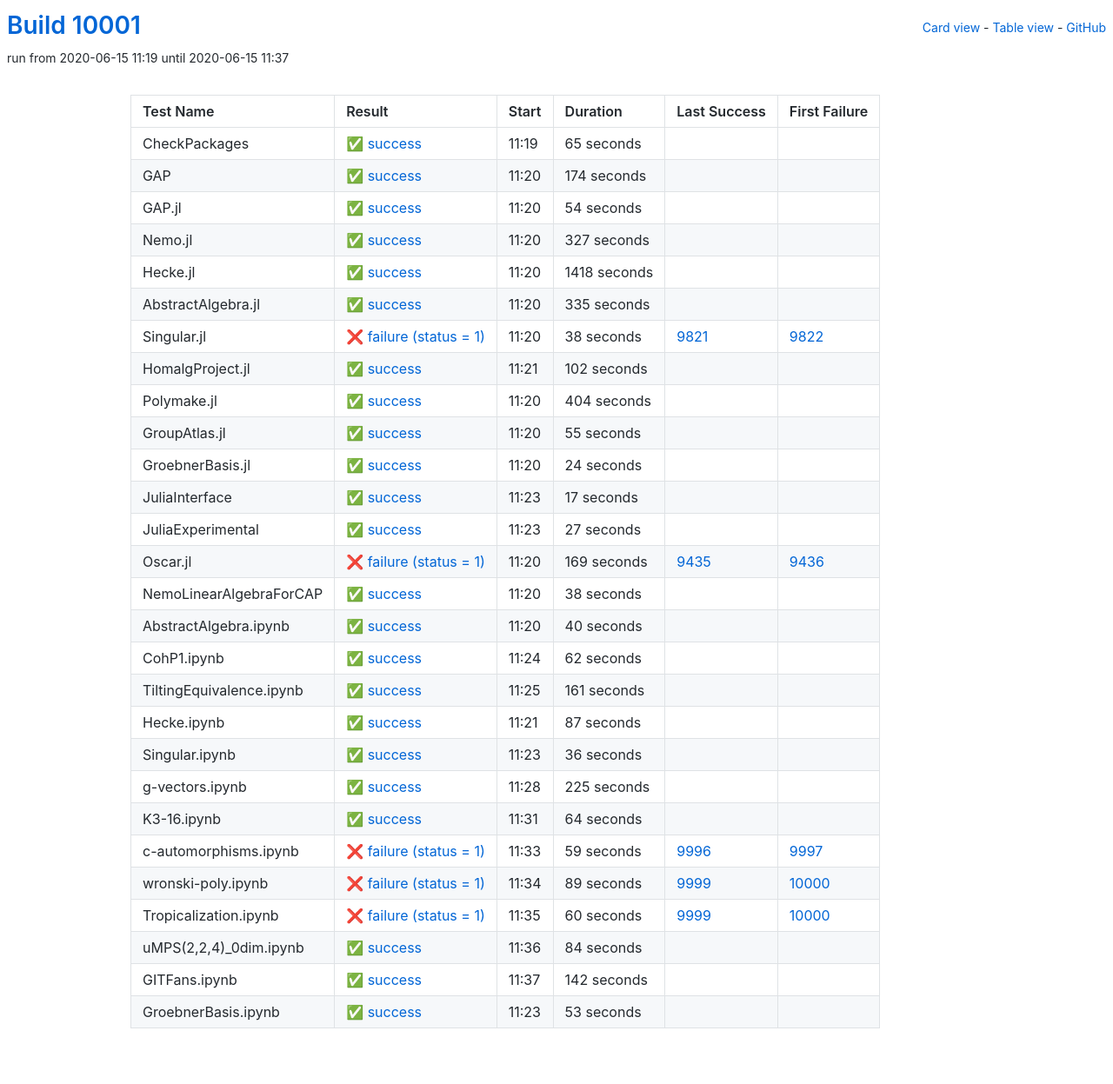
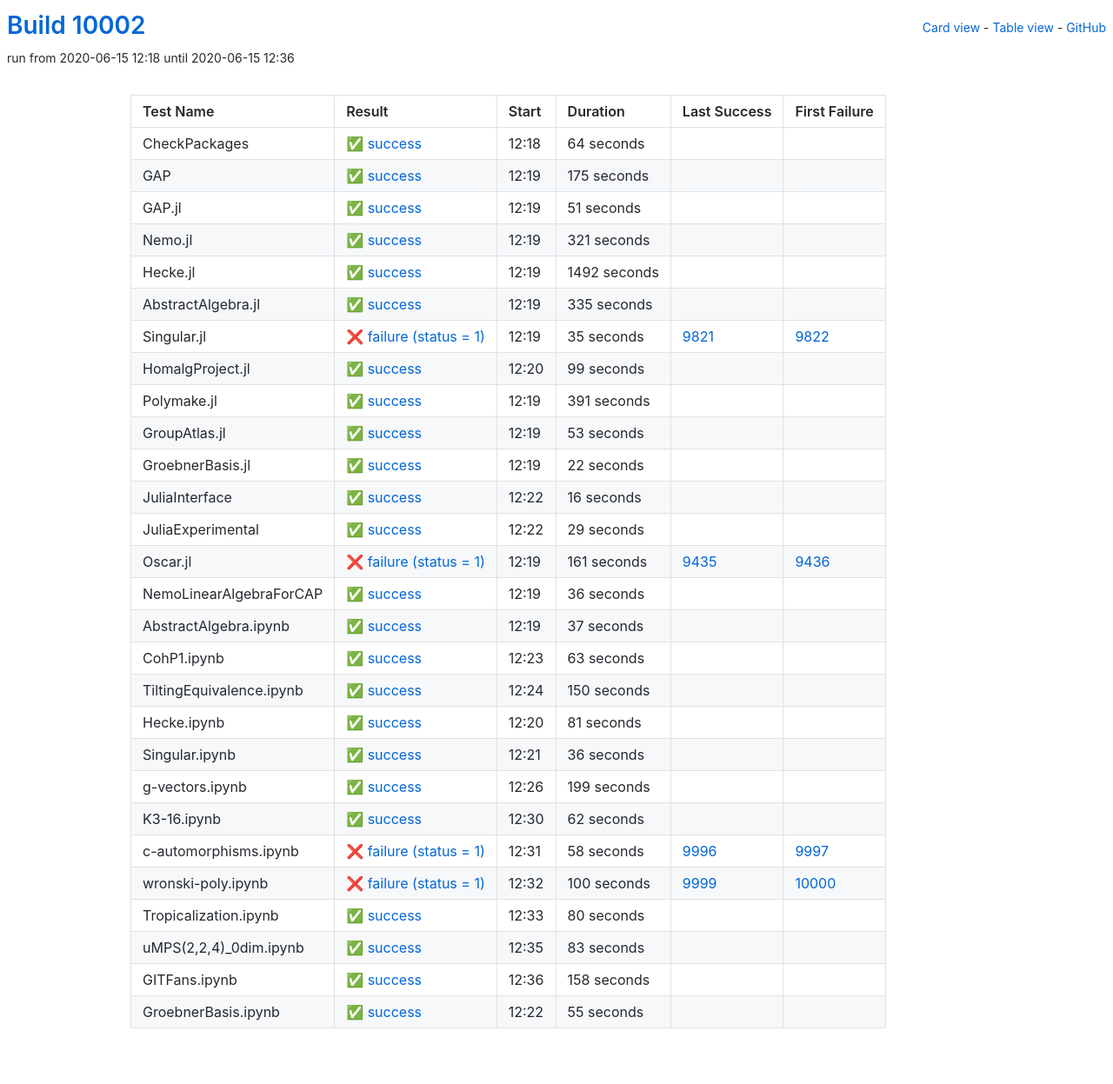
Before and after one commit to oscar-system/oscar-ci-status, a Jekyll site: the page built from table.html, in a window 1280 px wide. Shown: the whole page at 87% size. Built offline with Jekyll 4.4.1, drawn with Linux system fonts in a browser that asks for light colours.

Commit message:
Build #10002

```diff
--- a/_data/ci.yml
+++ b/_data/ci.yml
@@ -1,6 +1,6 @@
 ---
-build: 10001
-build_url: https://oscarci.mathematik.uni-kl.de/job/oscar/10001/
+build: 10002
+build_url: https://oscarci.mathematik.uni-kl.de/job/oscar/10002/
 job: oscar
 organization: oscar-system
 repo: oscar-ci-status
@@ -8,68 +8,68 @@
 tests:
 - name: CheckPackages
   id: checkpackages
-  log: https://oscarci.mathematik.uni-kl.de/job/oscar/10001/artifact/logs/build-10001/CheckPackages.log
-  start: 2020-06-15 11:19
+  log: https://oscarci.mathematik.uni-kl.de/job/oscar/10002/artifact/logs/build-10002/CheckPackages.log
+  start: 2020-06-15 12:18
   success: true
   exitcode: 0
   status: success
-  duration: 65
+  duration: 64
   last_success: false
   last_success_url:
   first_failure: false
   first_failure_url:
 - name: GAP
   id: gap
-  log: https://oscarci.mathematik.uni-kl.de/job/oscar/10001/artifact/logs/build-10001/GAP.log
-  start: 2020-06-15 11:20
+  log: https://oscarci.mathematik.uni-kl.de/job/oscar/10002/artifact/logs/build-10002/GAP.log
+  start: 2020-06-15 12:19
   success: true
   exitcode: 0
   status: success
-  duration: 174
+  duration: 175
   last_success: false
   last_success_url:
   first_failure: false
   first_failure_url:
 - name: GAP.jl
   id: gap-jl
-  log: https://oscarci.mathematik.uni-kl.de/job/oscar/10001/artifact/logs/build-10001/GAP.jl.log
-  start: 2020-06-15 11:20
+  log: https://oscarci.mathematik.uni-kl.de/job/oscar/10002/artifact/logs/build-10002/GAP.jl.log
+  start: 2020-06-15 12:19
   success: true
   exitcode: 0
   status: success
-  duration: 54
+  duration: 51
   last_success: false
   last_success_url:
   first_failure: false
   first_failure_url:
 - name: Nemo.jl
   id: nemo-jl
-  log: https://oscarci.mathematik.uni-kl.de/job/oscar/10001/artifact/logs/build-10001/Nemo.jl.log
-  start: 2020-06-15 11:20
+  log: https://oscarci.mathematik.uni-kl.de/job/oscar/10002/artifact/logs/build-10002/Nemo.jl.log
+  start: 2020-06-15 12:19
   success: true
   exitcode: 0
   status: success
-  duration: 327
+  duration: 321
   last_success: false
   last_success_url:
   first_failure: false
   first_failure_url:
 - name: Hecke.jl
   id: hecke-jl
-  log: https://oscarci.mathematik.uni-kl.de/job/oscar/10001/artifact/logs/build-10001/Hecke.jl.log
-  start: 2020-06-15 11:20
+  log: https://oscarci.mathematik.uni-kl.de/job/oscar/10002/artifact/logs/build-10002/Hecke.jl.log
+  start: 2020-06-15 12:19
   success: true
   exitcode: 0
   status: success
-  duration: 1418
+  duration: 1492
   last_success: false
   last_success_url:
   first_failure: false
   first_failure_url:
 - name: AbstractAlgebra.jl
   id: abstractalgebra-jl
-  log: https://oscarci.mathematik.uni-kl.de/job/oscar/10001/artifact/logs/build-10001/AbstractAlgebra.jl.log
-  start: 2020-06-15 11:20
+  log: https://oscarci.mathematik.uni-kl.de/job/oscar/10002/artifact/logs/build-10002/AbstractAlgebra.jl.log
+  start: 2020-06-15 12:19
   success: true
   exitcode: 0
   status: success
@@ -80,164 +80,164 @@
   first_failure_url:
 - name: Singular.jl
   id: singular-jl
-  log: https://oscarci.mathematik.uni-kl.de/job/oscar/10001/artifact/logs/build-10001/Singular.jl.log
-  start: 2020-06-15 11:20
+  log: https://oscarci.mathematik.uni-kl.de/job/oscar/10002/artifact/logs/build-10002/Singular.jl.log
+  start: 2020-06-15 12:19
   success: false
   exitcode: 1
   status: failure
-  duration: 38
+  duration: 35
   last_success: 9821
   last_success_url: https://oscarci.mathematik.uni-kl.de/job/oscar/9821/
   first_failure: 9822
   first_failure_url: https://oscarci.mathematik.uni-kl.de/job/oscar/9822/
 - name: HomalgProject.jl
   id: homalgproject-jl
-  log: https://oscarci.mathematik.uni-kl.de/job/oscar/10001/artifact/logs/build-10001/HomalgProject.jl.log
-  start: 2020-06-15 11:21
+  log: https://oscarci.mathematik.uni-kl.de/job/oscar/10002/artifact/logs/build-10002/HomalgProject.jl.log
+  start: 2020-06-15 12:20
   success: true
   exitcode: 0
   status: success
-  duration: 102
+  duration: 99
   last_success: false
   last_success_url:
   first_failure: false
   first_failure_url:
 - name: Polymake.jl
   id: polymake-jl
-  log: https://oscarci.mathematik.uni-kl.de/job/oscar/10001/artifact/logs/build-10001/Polymake.jl.log
-  start: 2020-06-15 11:20
+  log: https://oscarci.mathematik.uni-kl.de/job/oscar/10002/artifact/logs/build-10002/Polymake.jl.log
+  start: 2020-06-15 12:19
   success: true
   exitcode: 0
   status: success
-  duration: 404
+  duration: 391
   last_success: false
   last_success_url:
   first_failure: false
   first_failure_url:
 - name: GroupAtlas.jl
   id: groupatlas-jl
-  log: https://oscarci.mathematik.uni-kl.de/job/oscar/10001/artifact/logs/build-10001/GroupAtlas.jl.log
-  start: 2020-06-15 11:20
+  log: https://oscarci.mathematik.uni-kl.de/job/oscar/10002/artifact/logs/build-10002/GroupAtlas.jl.log
+  start: 2020-06-15 12:19
   success: true
   exitcode: 0
   status: success
-  duration: 55
+  duration: 53
   last_success: false
   last_success_url:
   first_failure: false
   first_failure_url:
 - name: GroebnerBasis.jl
   id: groebnerbasis-jl
-  log: https://oscarci.mathematik.uni-kl.de/job/oscar/10001/artifact/logs/build-10001/GroebnerBasis.jl.log
-  start: 2020-06-15 11:20
+  log: https://oscarci.mathematik.uni-kl.de/job/oscar/10002/artifact/logs/build-10002/GroebnerBasis.jl.log
+  start: 2020-06-15 12:19
   success: true
   exitcode: 0
   status: success
-  duration: 24
+  duration: 22
   last_success: false
   last_success_url:
   first_failure: false
   first_failure_url:
 - name: JuliaInterface
   id: juliainterface
-  log: https://oscarci.mathematik.uni-kl.de/job/oscar/10001/artifact/logs/build-10001/JuliaInterface.log
-  start: 2020-06-15 11:23
+  log: https://oscarci.mathematik.uni-kl.de/job/oscar/10002/artifact/logs/build-10002/JuliaInterface.log
+  start: 2020-06-15 12:22
   success: true
   exitcode: 0
   status: success
-  duration: 17
+  duration: 16
   last_success: false
   last_success_url:
   first_failure: false
   first_failure_url:
 - name: JuliaExperimental
   id: juliaexperimental
-  log: https://oscarci.mathematik.uni-kl.de/job/oscar/10001/artifact/logs/build-10001/JuliaExperimental.log
-  start: 2020-06-15 11:23
+  log: https://oscarci.mathematik.uni-kl.de/job/oscar/10002/artifact/logs/build-10002/JuliaExperimental.log
+  start: 2020-06-15 12:22
   success: true
   exitcode: 0
   status: success
-  duration: 27
+  duration: 29
   last_success: false
   last_success_url:
   first_failure: false
   first_failure_url:
 - name: Oscar.jl
   id: oscar-jl
-  log: https://oscarci.mathematik.uni-kl.de/job/oscar/10001/artifact/logs/build-10001/Oscar.jl.log
-  start: 2020-06-15 11:20
+  log: https://oscarci.mathematik.uni-kl.de/job/oscar/10002/artifact/logs/build-10002/Oscar.jl.log
+  start: 2020-06-15 12:19
   success: false
   exitcode: 1
   status: failure
-  duration: 169
+  duration: 161
   last_success: 9435
   last_success_url: https://oscarci.mathematik.uni-kl.de/job/oscar/9435/
   first_failure: 9436
   first_failure_url: https://oscarci.mathematik.uni-kl.de/job/oscar/9436/
 - name: NemoLinearAlgebraForCAP
   id: nemolinearalgebraforcap
-  log: https://oscarci.mathematik.uni-kl.de/job/oscar/10001/artifact/logs/build-10001/NemoLinearAlgebraForCAP.log
-  start: 2020-06-15 11:20
+  log: https://oscarci.mathematik.uni-kl.de/job/oscar/10002/artifact/logs/build-10002/NemoLinearAlgebraForCAP.log
+  start: 2020-06-15 12:19
   success: true
   exitcode: 0
   status: success
-  duration: 38
+  duration: 36
   last_success: false
   last_success_url:
   first_failure: false
   first_failure_url:
 - name: AbstractAlgebra.ipynb
   id: abstractalgebra-ipynb
-  log: https://oscarci.mathematik.uni-kl.de/job/oscar/10001/artifact/logs/build-10001/AbstractAlgebra.ipynb.log
-  start: 2020-06-15 11:20
+  log: https://oscarci.mathematik.uni-kl.de/job/oscar/10002/artifact/logs/build-10002/AbstractAlgebra.ipynb.log
+  start: 2020-06-15 12:19
   success: true
   exitcode: 0
   status: success
-  duration: 40
+  duration: 37
   last_success: false
   last_success_url:
   first_failure: false
   first_failure_url:
 - name: CohP1.ipynb
   id: cohp1-ipynb
-  log: https://oscarci.mathematik.uni-kl.de/job/oscar/10001/artifact/logs/build-10001/CohP1.ipynb.log
-  start: 2020-06-15 11:24
+  log: https://oscarci.mathematik.uni-kl.de/job/oscar/10002/artifact/logs/build-10002/CohP1.ipynb.log
+  start: 2020-06-15 12:23
   success: true
   exitcode: 0
   status: success
-  duration: 62
+  duration: 63
   last_success: false
   last_success_url:
   first_failure: false
   first_failure_url:
 - name: TiltingEquivalence.ipynb
   id: tiltingequivalence-ipynb
-  log: https://oscarci.mathematik.uni-kl.de/job/oscar/10001/artifact/logs/build-10001/TiltingEquivalence.ipynb.log
-  start: 2020-06-15 11:25
+  log: https://oscarci.mathematik.uni-kl.de/job/oscar/10002/artifact/logs/build-10002/TiltingEquivalence.ipynb.log
+  start: 2020-06-15 12:24
   success: true
   exitcode: 0
   status: success
-  duration: 161
+  duration: 150
   last_success: false
   last_success_url:
   first_failure: false
   first_failure_url:
 - name: Hecke.ipynb
   id: hecke-ipynb
-  log: https://oscarci.mathematik.uni-kl.de/job/oscar/10001/artifact/logs/build-10001/Hecke.ipynb.log
-  start: 2020-06-15 11:21
+  log: https://oscarci.mathematik.uni-kl.de/job/oscar/10002/artifact/logs/build-10002/Hecke.ipynb.log
+  start: 2020-06-15 12:20
   success: true
   exitcode: 0
   status: success
-  duration: 87
+  duration: 81
   last_success: false
   last_success_url:
   first_failure: false
   first_failure_url:
 - name: Singular.ipynb
   id: singular-ipynb
-  log: https://oscarci.mathematik.uni-kl.de/job/oscar/10001/artifact/logs/build-10001/Singular.ipynb.log
-  start: 2020-06-15 11:23
+  log: https://oscarci.mathematik.uni-kl.de/job/oscar/10002/artifact/logs/build-10002/Singular.ipynb.log
+  start: 2020-06-15 12:21
   success: true
   exitcode: 0
   status: success
@@ -248,96 +248,96 @@
   first_failure_url:
 - name: g-vectors.ipynb
   id: g-vectors-ipynb
-  log: https://oscarci.mathematik.uni-kl.de/job/oscar/10001/artifact/logs/build-10001/g-vectors.ipynb.log
-  start: 2020-06-15 11:28
+  log: https://oscarci.mathematik.uni-kl.de/job/oscar/10002/artifact/logs/build-10002/g-vectors.ipynb.log
+  start: 2020-06-15 12:26
   success: true
   exitcode: 0
   status: success
-  duration: 225
+  duration: 199
   last_success: false
   last_success_url:
   first_failure: false
   first_failure_url:
 - name: K3-16.ipynb
   id: k3-16-ipynb
-  log: https://oscarci.mathematik.uni-kl.de/job/oscar/10001/artifact/logs/build-10001/K3-16.ipynb.log
-  start: 2020-06-15 11:31
+  log: https://oscarci.mathematik.uni-kl.de/job/oscar/10002/artifact/logs/build-10002/K3-16.ipynb.log
+  start: 2020-06-15 12:30
   success: true
   exitcode: 0
   status: success
-  duration: 64
+  duration: 62
   last_success: false
   last_success_url:
   first_failure: false
   first_failure_url:
 - name: c-automorphisms.ipynb
   id: c-automorphisms-ipynb
-  log: https://oscarci.mathematik.uni-kl.de/job/oscar/10001/artifact/logs/build-10001/c-automorphisms.ipynb.log
-  start: 2020-06-15 11:33
+  log: https://oscarci.mathematik.uni-kl.de/job/oscar/10002/artifact/logs/build-10002/c-automorphisms.ipynb.log
+  start: 2020-06-15 12:31
   success: false
   exitcode: 1
   status: failure
-  duration: 59
+  duration: 58
   last_success: 9996
   last_success_url: https://oscarci.mathematik.uni-kl.de/job/oscar/9996/
   first_failure: 9997
   first_failure_url: https://oscarci.mathematik.uni-kl.de/job/oscar/9997/
 - name: wronski-poly.ipynb
   id: wronski-poly-ipynb
-  log: https://oscarci.mathematik.uni-kl.de/job/oscar/10001/artifact/logs/build-10001/wronski-poly.ipynb.log
-  start: 2020-06-15 11:34
+  log: https://oscarci.mathematik.uni-kl.de/job/oscar/10002/artifact/logs/build-10002/wronski-poly.ipynb.log
+  start: 2020-06-15 12:32
   success: false
   exitcode: 1
   status: failure
-  duration: 89
+  duration: 100
   last_success: 9999
   last_success_url: https://oscarci.mathematik.uni-kl.de/job/oscar/9999/
   first_failure: 10000
   first_failure_url: https://oscarci.mathematik.uni-kl.de/job/oscar/10000/
 - name: Tropicalization.ipynb
   id: tropicalization-ipynb
-  log: https://oscarci.mathematik.uni-kl.de/job/oscar/10001/artifact/logs/build-10001/Tropicalization.ipynb.log
-  start: 2020-06-15 11:35
-  success: false
-  exitcode: 1
-  status: failure
-  duration: 60
-  last_success: 9999
-  last_success_url: https://oscarci.mathematik.uni-kl.de/job/oscar/9999/
-  first_failure: 10000
-  first_failure_url: https://oscarci.mathematik.uni-kl.de/job/oscar/10000/
-- name: uMPS(2,2,4)_0dim.ipynb
-  id: umps-2-2-4-0dim-ipynb
-  log: https://oscarci.mathematik.uni-kl.de/job/oscar/10001/artifact/logs/build-10001/uMPS-2-2-4-_0dim.ipynb.log
-  start: 2020-06-15 11:36
+  log: https://oscarci.mathematik.uni-kl.de/job/oscar/10002/artifact/logs/build-10002/Tropicalization.ipynb.log
+  start: 2020-06-15 12:33
   success: true
   exitcode: 0
   status: success
-  duration: 84
+  duration: 80
+  last_success: false
+  last_success_url:
+  first_failure: false
+  first_failure_url:
+- name: uMPS(2,2,4)_0dim.ipynb
+  id: umps-2-2-4-0dim-ipynb
+  log: https://oscarci.mathematik.uni-kl.de/job/oscar/10002/artifact/logs/build-10002/uMPS-2-2-4-_0dim.ipynb.log
+  start: 2020-06-15 12:35
+  success: true
+  exitcode: 0
+  status: success
+  duration: 83
   last_success: false
   last_success_url:
   first_failure: false
   first_failure_url:
 - name: GITFans.ipynb
   id: gitfans-ipynb
-  log: https://oscarci.mathematik.uni-kl.de/job/oscar/10001/artifact/logs/build-10001/GITFans.ipynb.log
-  start: 2020-06-15 11:37
+  log: https://oscarci.mathematik.uni-kl.de/job/oscar/10002/artifact/logs/build-10002/GITFans.ipynb.log
+  start: 2020-06-15 12:36
   success: true
   exitcode: 0
   status: success
-  duration: 142
+  duration: 158
   last_success: false
   last_success_url:
   first_failure: false
   first_failure_url:
 - name: GroebnerBasis.ipynb
   id: groebnerbasis-ipynb
-  log: https://oscarci.mathematik.uni-kl.de/job/oscar/10001/artifact/logs/build-10001/GroebnerBasis.ipynb.log
-  start: 2020-06-15 11:23
+  log: https://oscarci.mathematik.uni-kl.de/job/oscar/10002/artifact/logs/build-10002/GroebnerBasis.ipynb.log
+  start: 2020-06-15 12:22
   success: true
   exitcode: 0
   status: success
-  duration: 53
+  duration: 55
   last_success: false
   last_success_url:
   first_failure: false
```
Also changed, not shown: README.md.
